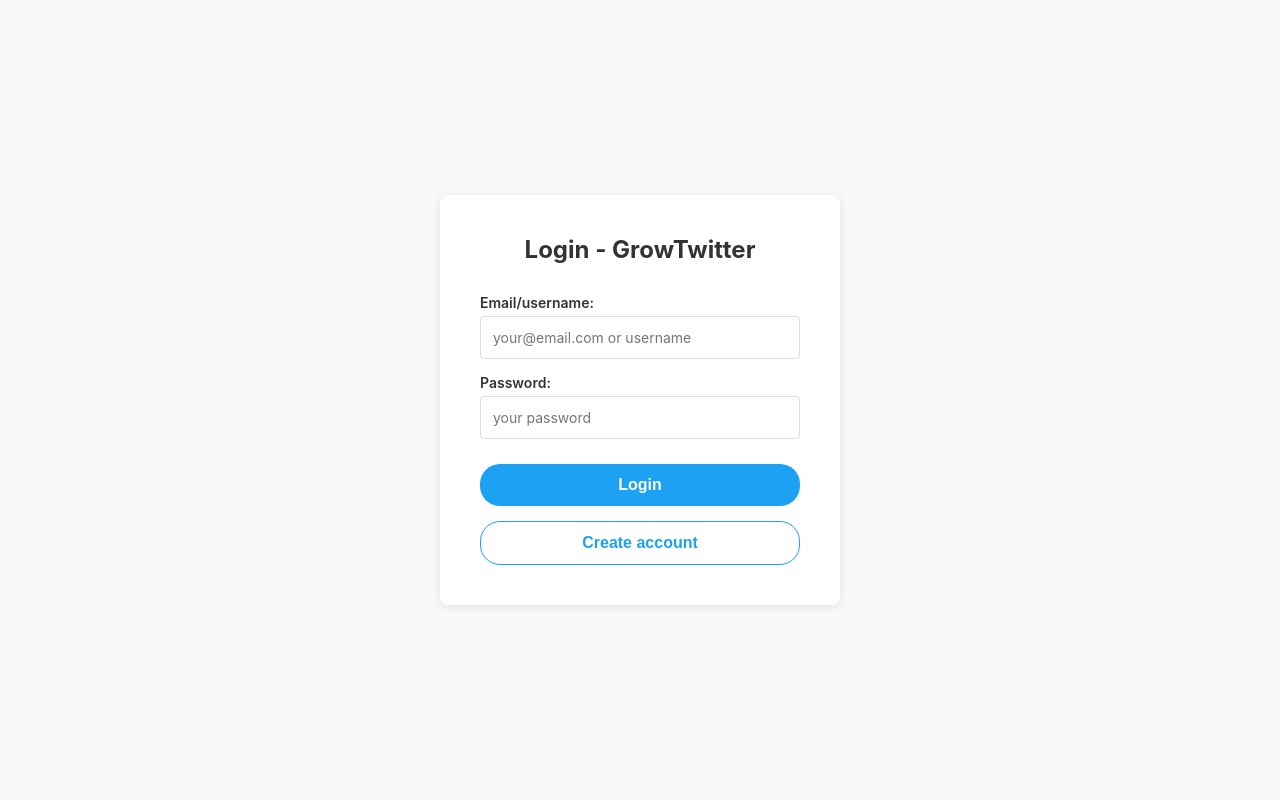
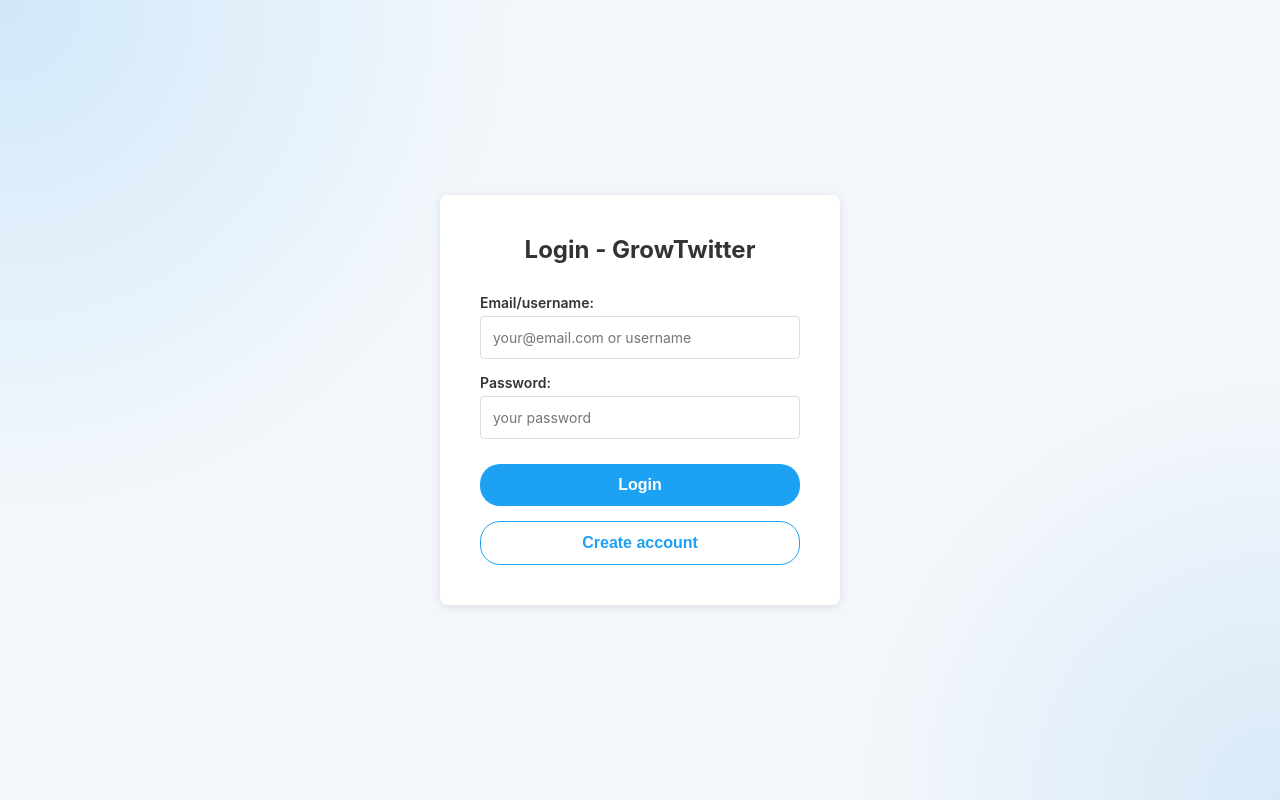
Before and after one commit to pedrofeld/growtwitter_app, a React (Vite) app: page /login in a window 1280 px wide. Built offline with nearby package versions, Linux system fonts and the light colour scheme; no server answers.

Commit message:
style: add gradient to login form background/container

```diff
--- a/src/components/LoginForm/styles.ts
+++ b/src/components/LoginForm/styles.ts
@@ -5,7 +5,11 @@
   justify-content: center;
   align-items: center;
   min-height: 100vh;
-  background-color: #f9f9f9;
+  padding: 24px 16px;
+  background:
+    radial-gradient(circle at top left, rgba(29, 155, 240, 0.16), transparent 34%),
+    radial-gradient(circle at bottom right, rgba(20, 131, 222, 0.12), transparent 28%),
+    #f3f7fb;
 `;
 
 export const LoginFormBox = styled.div`
@@ -15,6 +19,11 @@
   box-shadow: 0 2px 8px rgba(0, 0, 0, 0.1);
   width: 100%;
   max-width: 400px;
+
+  @media (max-width: 480px) {
+    padding: 28px 20px;
+    border-radius: 20px;
+  }
 
   h1 {
     text-align: center;
```
